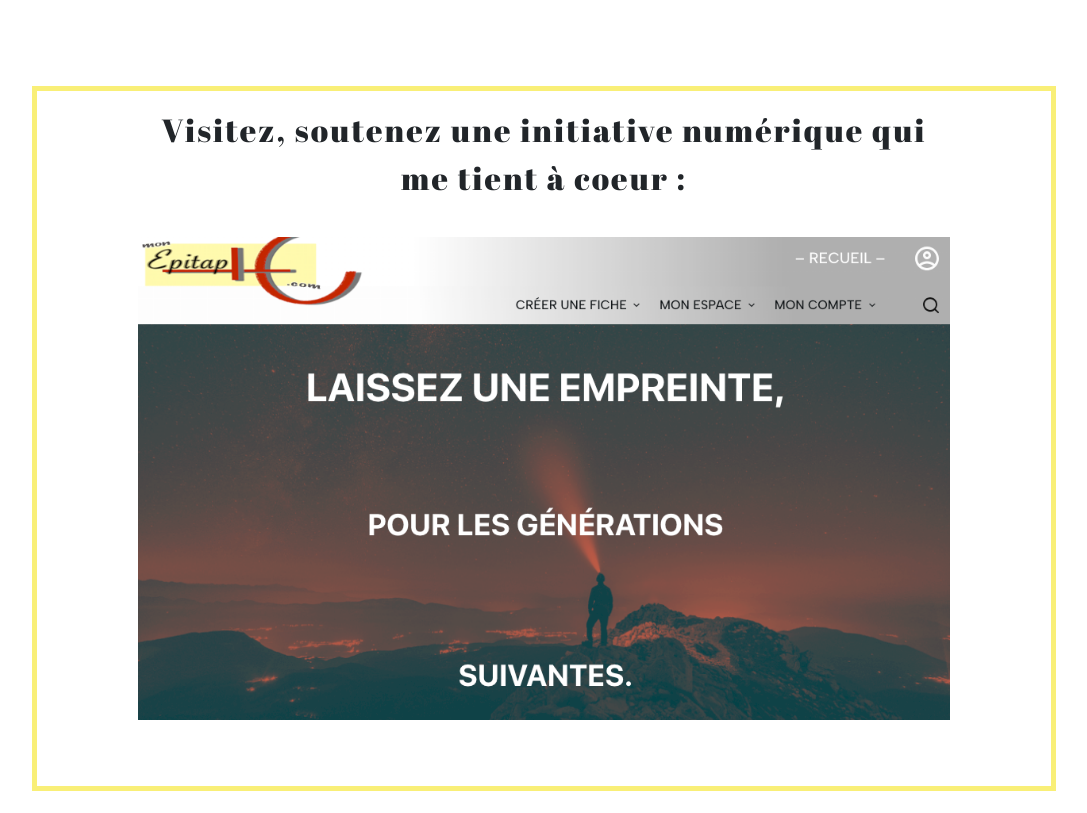
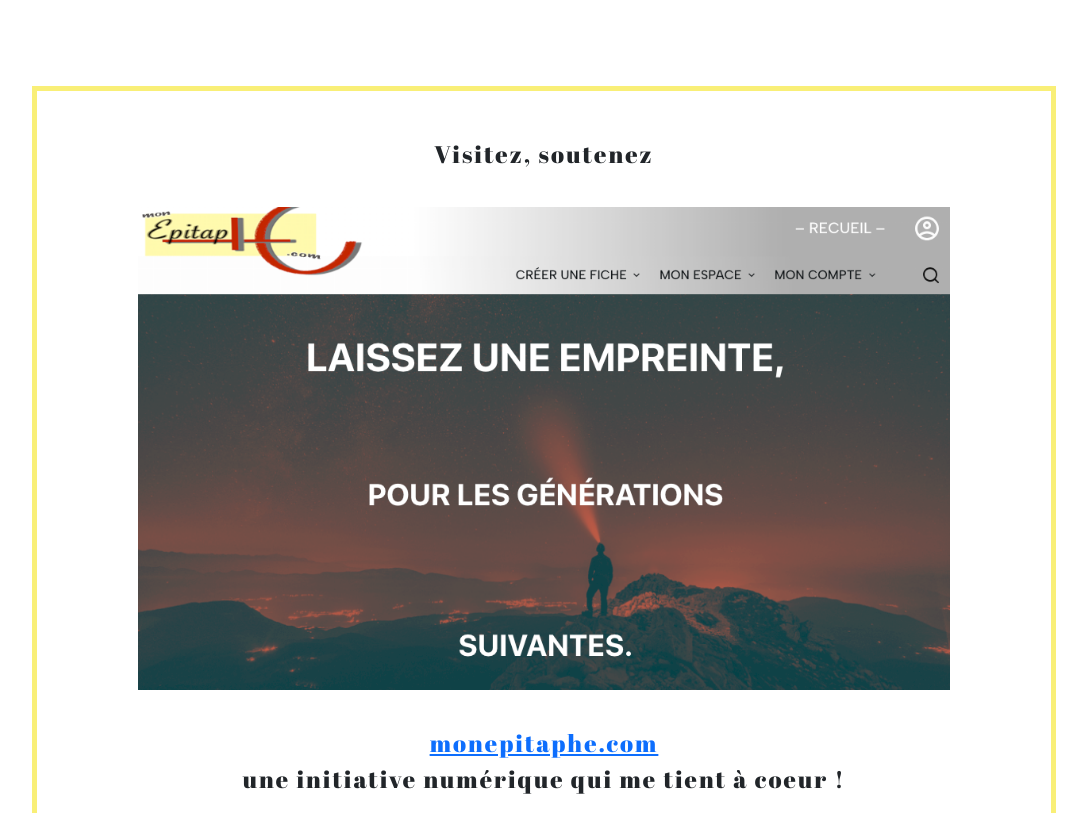
Before and after one commit to lentrepot/portfolio, a plain HTML site: page index.html in a window 1280 px wide. Shown: the part 5390-6203 px from the top of the page, without its empty margins (96-1183 px from the left). Drawn offline with nearby package versions, Linux system fonts and the light colour scheme; a web font is replaced by a local one.

Commit message:
Add files via upload

```diff
--- a/css/robi.css
+++ b/css/robi.css
@@ -601,6 +601,9 @@ footer {
  #monepi{
     width: 80vw;
     margin: 25px auto 25px auto;
-    padding: 15px 0 15px 0;
     border: 5px solid #f9ef77;
  }
+ #monepi2{
+    font-size: 1.5rem;
+    margin-top: 45px;
+ }
--- a/index.html
+++ b/index.html
@@ -390,9 +390,9 @@
             et nous trouverons ensemble les solutions les plus adaptées !</p>
             <br><br>
 
-            <div id="monepi">
-            <p class="fontstyle" style="font-size: 2rem; ">
-                Visitez, soutenez une initiative numérique qui me tient à coeur :  <a href="https://monepitaphe.com/" target="_blank"><img src="./img/monepi.png" style="width: 100%;margin: 35px auto 35px auto;"></a>
+            <div id="monepi" data-aos="flip-up">
+            <p class="fontstyle" id="monepi2">
+                Visitez, soutenez   <a href="https://monepitaphe.com/" target="_blank"><img src="./img/monepi.png" style="width: 100%;margin: 35px auto 35px auto;">monepitaphe.com</a><br>une initiative numérique qui me tient à coeur !
         </p></div>
         <!--  FOOTER  -->
         <footer>
```
